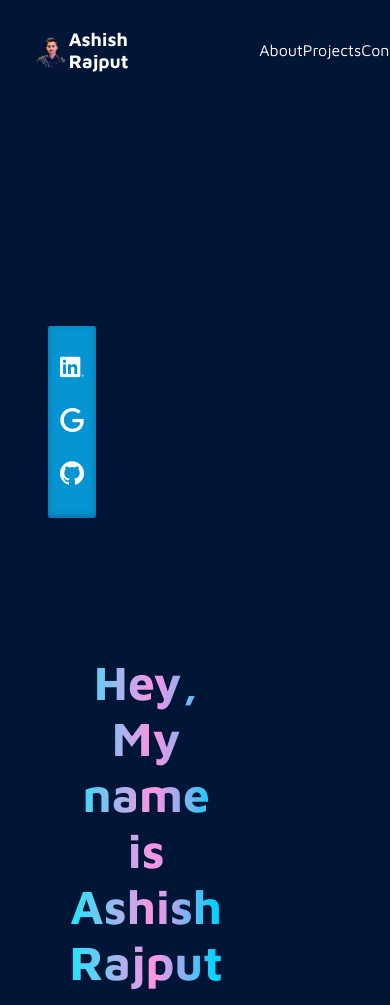
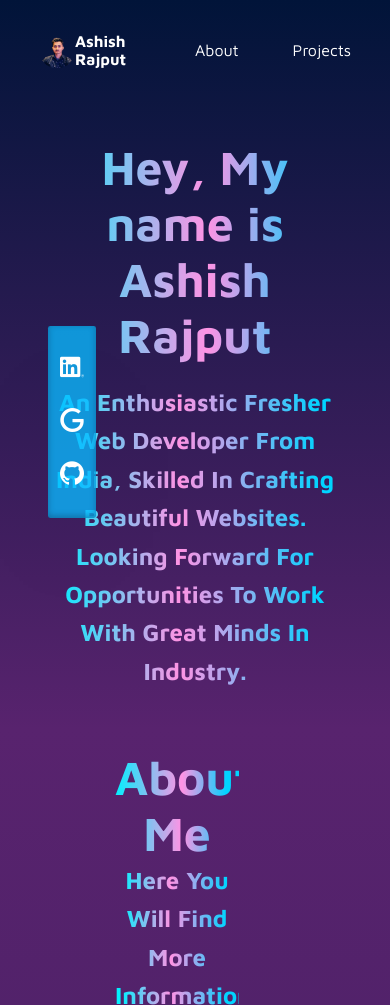
Before and after one commit to ashishrajputji/infosys-portfolio, a plain HTML site: page index.html in a window 390 px wide. Shown: the top 1005 px of the page. Drawn offline with nearby package versions, Linux system fonts and the light colour scheme.

Commit message:
Updating CSS for Mobile and tablet Users

```diff
--- a/styles.css
+++ b/styles.css
@@ -37,11 +37,16 @@ a:hover, a:active{
 body{
     display: grid;
     grid-template-columns: repeat(10, 10%);
-    grid-template-rows: 1fr 1fr 3fr auto;
+    grid-template-rows: 1fr 1fr auto auto;
     font-family: "Maven Pro", sans-serif;
     font-optical-sizing: auto;
     font-style: normal;
     font-size: 10px;
+}
+@media only screen and (max-width: 1400px) {
+    body{
+        grid-template-rows: auto 1fr auto auto;
+    }
 }
 /* hero element styling */
 .hero{
@@ -50,6 +55,12 @@ body{
     background-position: top right;
     background-image: url("next-gen-fan-experiences-lead.webp");
     height: 100%;
+}
+@media only screen and (max-width: 1400px) {
+    .hero{
+        background: linear-gradient(0deg, rgba(88,35,110,1) 0%, rgba(1,20,57,1) 100%);
+
+    }
 }
 .nav{
     display: grid;
@@ -70,6 +81,20 @@ body{
     justify-content: space-between;
     align-items: center;
     list-style-type: none;
+}
+@media only screen and (max-width: 1400px) {
+    .nav-links :nth-child(3){
+        display: none;
+    }
+    .nav-links {
+        grid-column: 6 / 10;
+    }
+    .nav-logo-container{
+        grid-column: 2 / 4;
+    }
+    .nav-logo-container h1{
+        font-size: 1em;
+    }
 }
 .hero-contact{
     display: flex;
@@ -99,7 +124,18 @@ body{
     padding: 10% 40% 10% 15%;
     text-align: center;
 }
-
+@media only screen and (max-width: 1800px) {
+    .hero-intro{
+      background-color: rgba(3, 3, 3, 0.24);
+    }
+  }
+  @media only screen and (max-width: 1400px) {
+    .hero-intro{
+        background-color: rgba(3, 3, 3, 0);
+      height: auto;
+      padding: 10% 10%;
+    }
+  }
 /* About Section */
 .about{
     grid-area: 2 / 1 / 3 / 11;
@@ -169,6 +205,13 @@ body{
     background: linear-gradient(0deg, rgba(88,35,110,1) 0%, rgba(1,20,57,1) 100%);
     padding: 5% 10%;
 }
+@media only screen and (max-width: 1800px) {
+    .projects{
+        display: flex;
+        flex-direction: column;
+        padding: 0% 10%;
+    }
+}
 .projects-heading{
     grid-area: 1/2/2/4;
     text-align: center;
```
